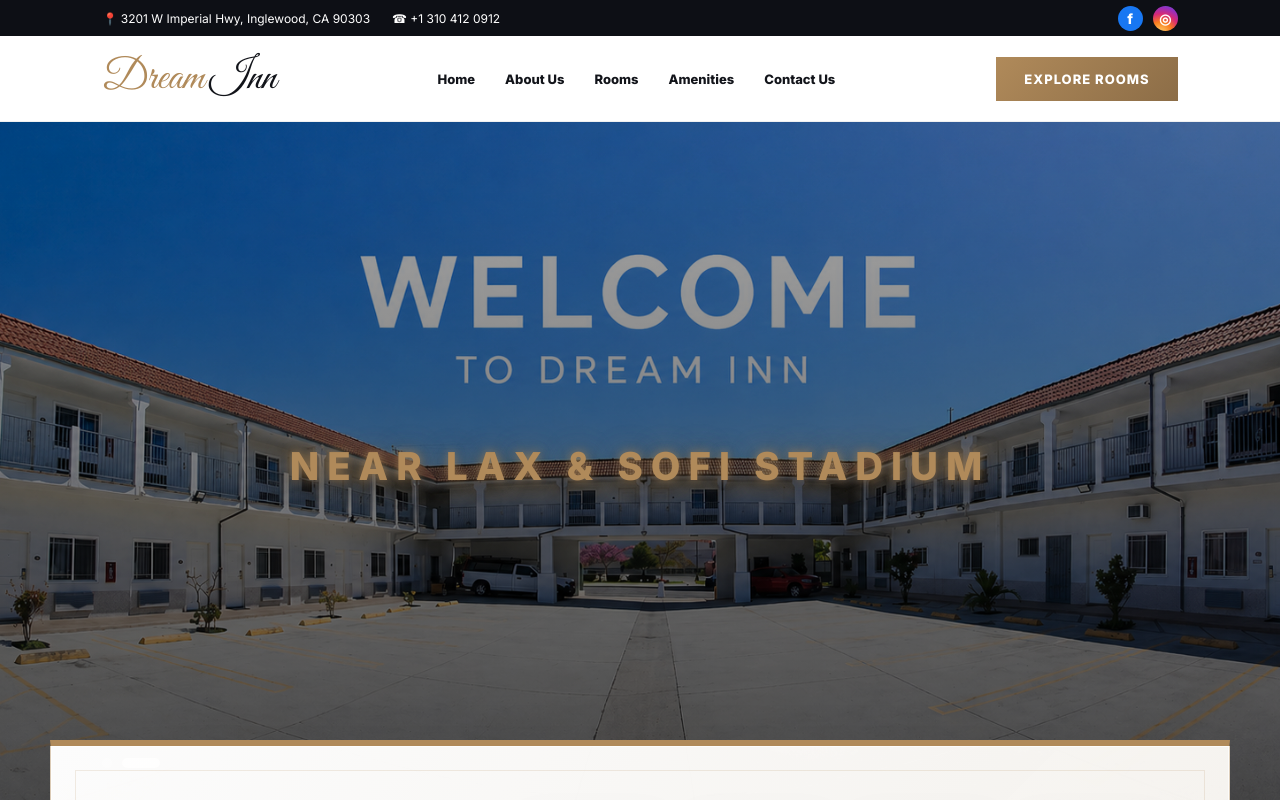
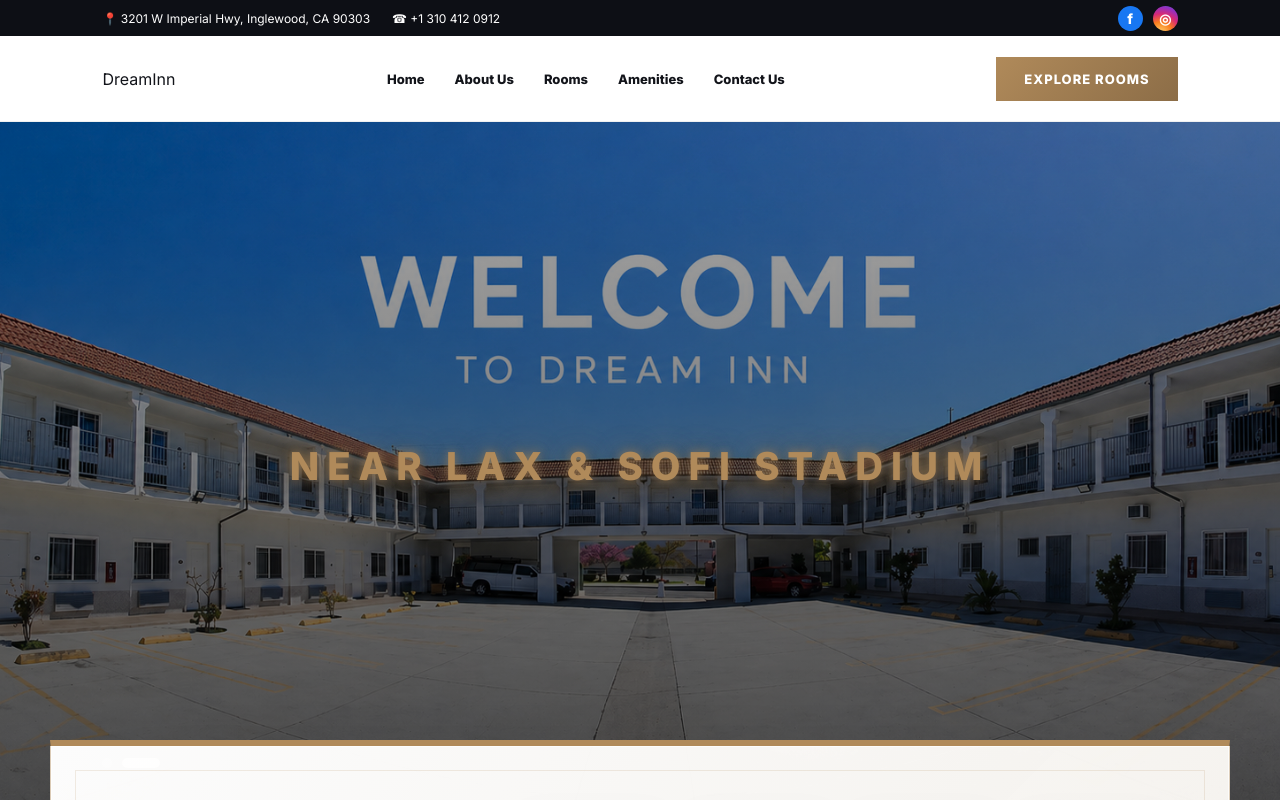
Before and after one commit to meetx00719/dream-inn-website, a React (Vite) app: page / in a window 1280 px wide. Shown: the top 800 px of the page. Built offline with nearby package versions, Linux system fonts and the light colour scheme; a web font is replaced by a local one.

Commit message:
again mobile site

```diff
--- a/src/index.css
+++ b/src/index.css
@@ -115,18 +115,30 @@ button {
   border-bottom: 1px solid rgba(0, 0, 0, 0.06);
 }
 
-.luxLogo {
-  font-family: "Great Vibes", cursive;
-  font-size: 42px;
-  color: var(--gold);
-  white-space: nowrap;
-  position: relative;
-  z-index: 10001;
-}
+@media (max-width: 760px) {
+  .luxLogo {
+    font-family: "Great Vibes", cursive;
+    font-size: 34px;
+    line-height: 1;
+    color: #fff;
+    text-shadow: 0 4px 18px rgba(0, 0, 0, 0.6);
 
-.luxLogo span {
-  color: var(--dark);
-  margin-left: 5px;
+    position: absolute;
+    left: 6%;
+    top: 50%;
+    transform: translateY(-50%);
+
+    z-index: 10001;
+    white-space: nowrap;
+    display: inline-flex;
+    align-items: center;
+    gap: 4px;
+  }
+
+  .luxLogo span {
+    color: #fff;
+    margin-left: 2px;
+  }
 }
 
 .desktopNav {
```
